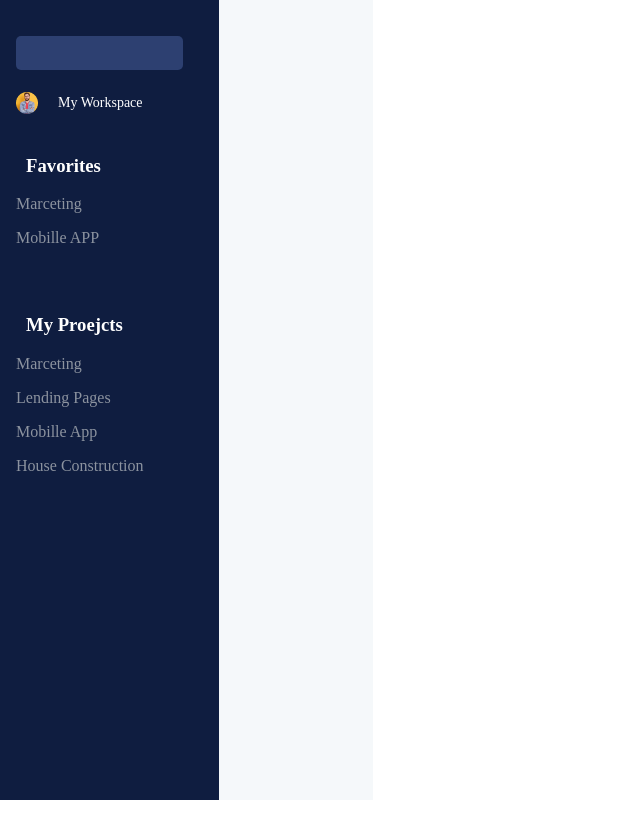
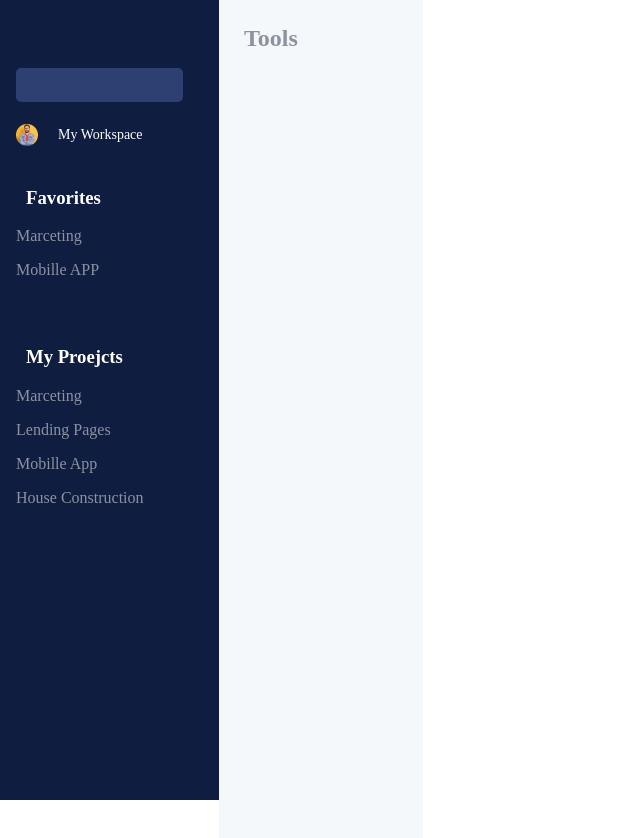
Before and after one commit to i-c-winner/testbelousov, a React (Create React App) app: page / in a window 1280 px wide. Shown: the top 838 px of the page, without its empty margins (0-640 px from the left). Before the commit the page ends 800 px from the top, so only its background shows below. Built offline with nearby package versions, Linux system fonts and the light colour scheme; no server answers.

Commit message:
Build: Tools

```diff
--- a/src/components/ToolsBox.js
+++ b/src/components/ToolsBox.js
@@ -3,14 +3,23 @@ import styled from "styled-components";
 import {theme} from "../ui/theme";
 
 const {textWhite, textGrey, bgTools} = theme
-const Menu=styled.div`
+
+const ToolsTitle=styled.h2`
+  color: ${textGrey};
+  margin: 0;
+`
+const Tools=styled.div`
   background-color: ${bgTools};
   width: 154px;
   height: 100vh;
+  padding: 25px;
 `
 function ToolsMenu () {
     return(
-<Menu />
+        <Tools>
+            <ToolsTitle>Tools</ToolsTitle>
+
+        </Tools>
     )
 }
 
--- a/src/components/WorkspaceItem.js
+++ b/src/components/WorkspaceItem.js
@@ -1,10 +1,16 @@
 import React from "react";
 import styled from "styled-components";
+import Icon from "../utils/Icon";
 
+const Div=styled.div`
+`
 function WorkspaceItem (props) {
-    return (
-<p>{props.item}</p>
-    )
+    return (<Div>
+        <Icon src=""></Icon>
+        <p>{props.item}</p>
+    </Div>
+
+           )
 }
 
 export default WorkspaceItem
--- a/src/css/components.scss
+++ b/src/css/components.scss
@@ -1,6 +1,6 @@
 .logo {
     &_main-box{
-        padding: 10px 26px;
+        padding: 26px;
     }
 }
 .search_menu {
```
